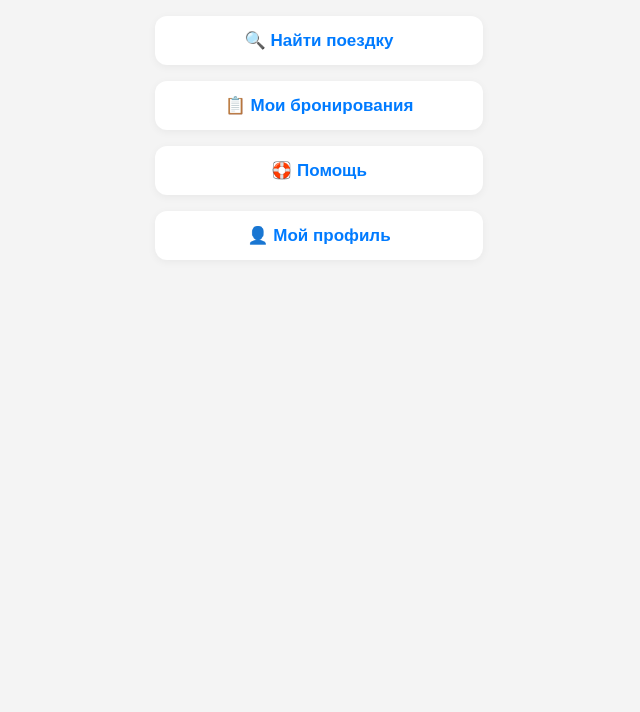
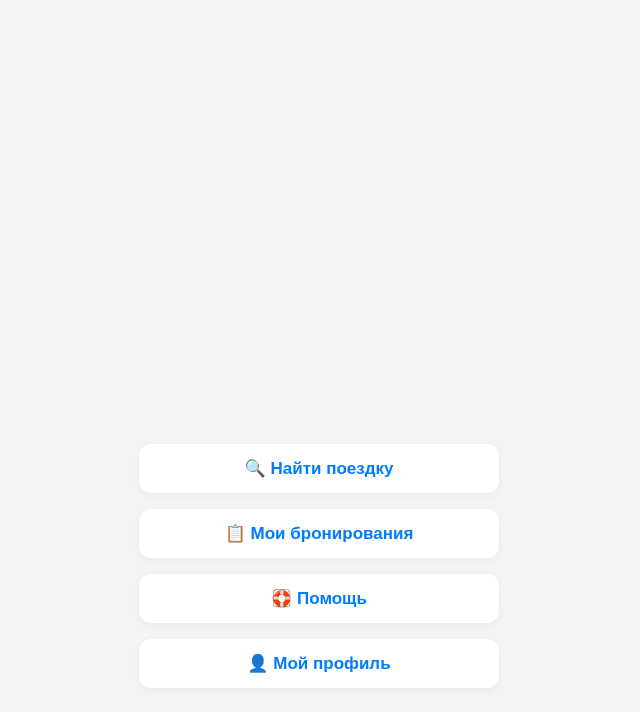
Before and after one commit to ragshata/frontend-carshare, a Vue app: page /passenger in a window 1280 px wide. Shown: the top 712 px of the page, without its empty margins (321-961 px from the left). Built offline with nearby package versions, Linux system fonts and the light colour scheme.

Commit message:
add help

```diff
--- a/src/pages/PassengerScreen.vue
+++ b/src/pages/PassengerScreen.vue
@@ -31,7 +31,7 @@ function go(path: string) {
 </script>
 
 <style scoped>
-.driver-screen {
+.passenger-screen {
   position: fixed;
   inset: 0;
   width: 100vw;
@@ -54,7 +54,7 @@ function go(path: string) {
   animation: bg-fade-in 1s ease-in-out;
 }
 
-.driver-content {
+.passenger-content {
   position: relative;
   z-index: 2;
   width: 100%;
```
